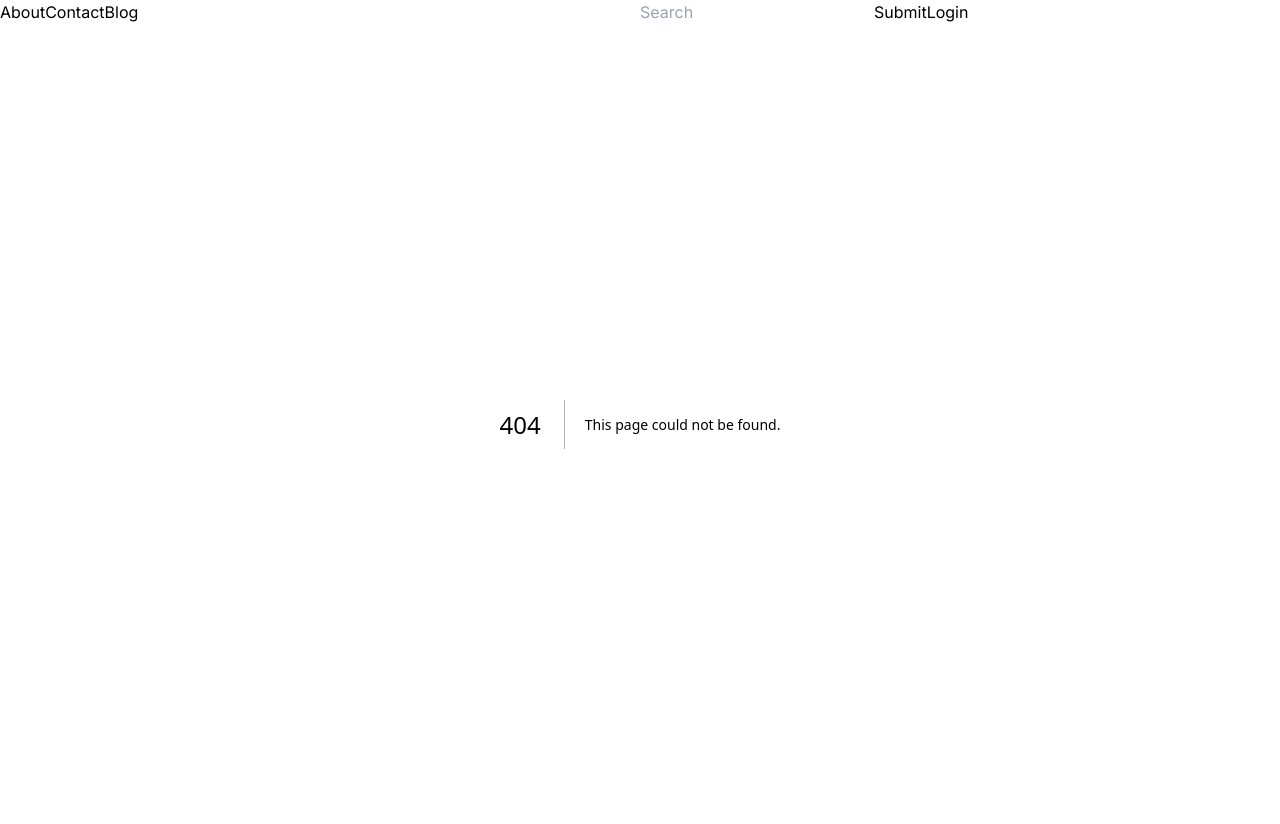
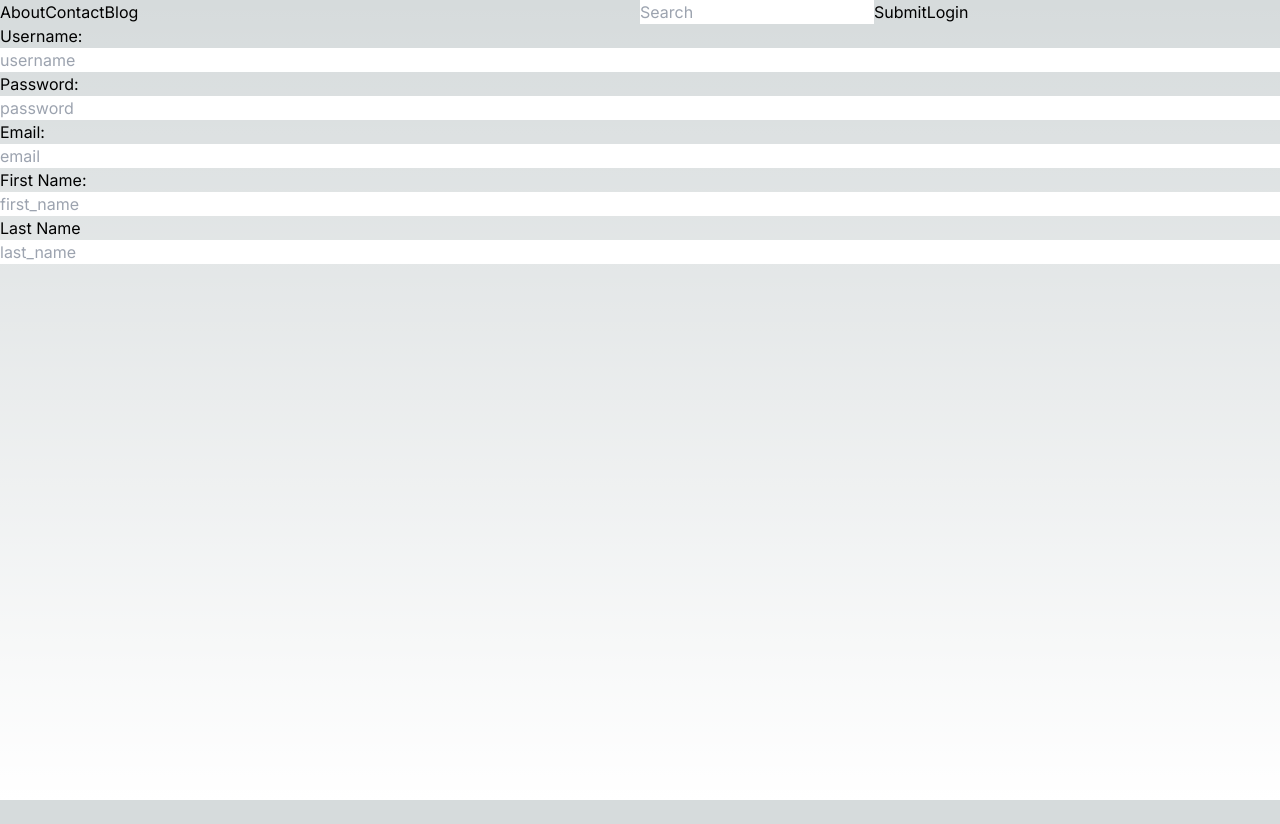
Before and after one commit to riechert-arthur/my-blog, a Next.js app: page /signup in a window 1280 px wide. Before the commit this address had no page. After the commit the page ends 800 px from the top, so only its background shows below. Built offline with nearby package versions, Linux system fonts and the light colour scheme.

Commit message:
added barebones, non-functional forms

```diff
--- /dev/null
+++ b/app/components/LoginForm.tsx
@@ -0,0 +1,15 @@
+import React, { FC } from "react"
+
+const LoginForm = (): FC => {
+  return (
+    <form className="flex flex-col">
+      <label>Username:</label>
+      <input name="username" placeholder="username" />
+      <label>Password:</label>
+      <input name="password" placeholder="password" />
+      <button type="submit">Sign In</button>
+    </form>
+  )
+}
+
+export default LoginForm
--- /dev/null
+++ b/app/components/SignUpForm.tsx
@@ -0,0 +1,20 @@
+import React, { FC } from "react"
+
+const SignUpForm = (): FC => {
+  return (
+    <form className="flex flex-col">
+      <label>Username:</label>
+      <input name="username" placeholder="username" />
+      <label>Password:</label>
+      <input name="password" placeholder="password" />
+      <label>Email:</label>
+      <input name="email" placeholder="email" />
+      <label>First Name:</label>
+      <input name="first_name" placeholder="first_name" />
+      <label>Last Name</label>
+      <input name="last_name" placeholder="last_name" />
+    </form>
+  )
+}
+
+export default SignUpForm
--- /dev/null
+++ b/app/login/page.tsx
@@ -0,0 +1,12 @@
+import React, { FC } from "react"
+import LoginForm from "../components/LoginForm"
+
+const page = (): FC => {
+  return (
+    <div>
+      <LoginForm />
+    </div>
+  )
+}
+
+export default page
--- /dev/null
+++ b/app/signup/page.tsx
@@ -0,0 +1,12 @@
+import React, { FC } from "react"
+import SignUpForm from "../components/SignUpForm"
+
+const page = (): FC => {
+  return (
+    <div>
+      <SignUpForm />
+    </div>
+  )
+}
+
+export default page
```
